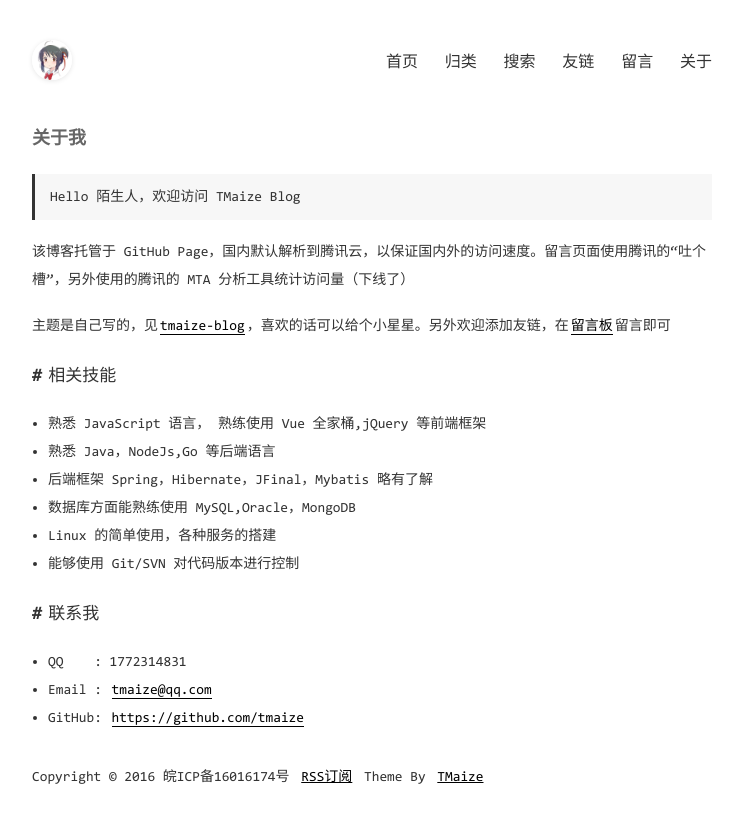
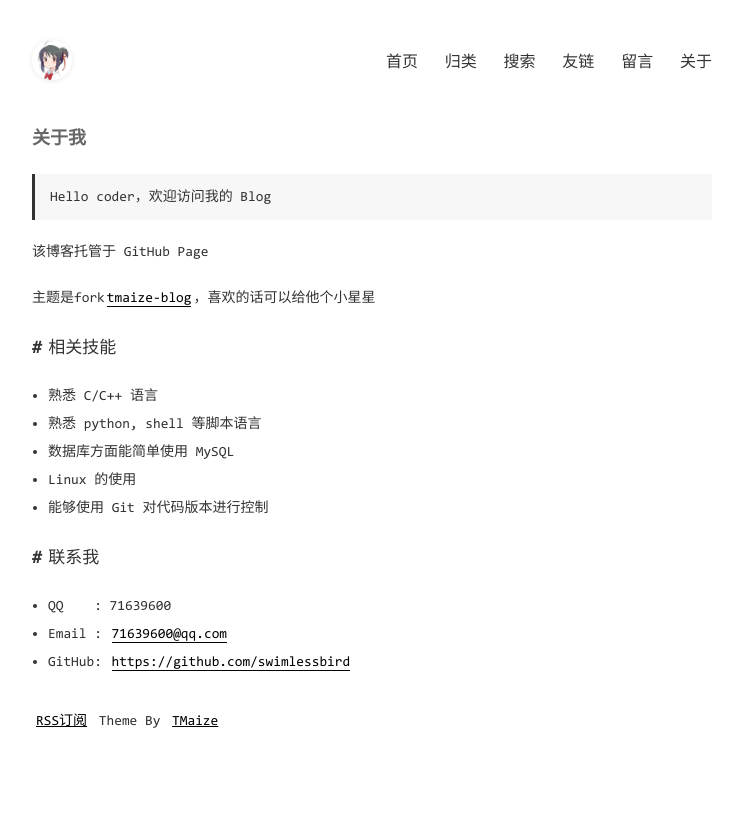
Before and after one commit to swimlessbird/swimlessbird.github.io, a Jekyll site: the page built from pages/about.md, in a window 1280 px wide. Shown: the top 823 px of the page, without its empty margins (268-1011 px from the left). Built offline with Jekyll 4.4.1, drawn with Linux system fonts in a browser that asks for light colours.

Commit message:
change message

```diff
--- a/_config.yml
+++ b/_config.yml
@@ -1,11 +1,10 @@
 encoding: utf-8
 
 # SEO相关信息
-title: TMaize Blog
-description: TMaize的个人博客
-keywords: TMaize,Blog,Java,Html,JavaScript
-author: TMaize
-footerText: 'Copyright © 2016 皖ICP备16016174号'
+title: Sunsuwan Blog
+description: Sunsuwan的个人博客
+keywords: Sunsuwan,Blog,Java,Html,JavaScript
+author: Sunsuwan
 
 # 这些不要动
 permalink: /posts/:year/:month/:day/:title.html
--- a/pages/about.md
+++ b/pages/about.md
@@ -3,30 +3,28 @@ layout: mypost
 title: 关于我
 ---
 
-> Hello 陌生人，欢迎访问 TMaize Blog
+> Hello coder，欢迎访问我的 Blog
 
-该博客托管于 GitHub Page，国内默认解析到腾讯云，以保证国内外的访问速度。留言页面使用腾讯的“吐个槽”，另外使用的腾讯的 MTA 分析工具统计访问量（下线了）
+该博客托管于 GitHub Page
 
-主题是自己写的，见[tmaize-blog](https://github.com/TMaize/tmaize-blog)，喜欢的话可以给个小星星。另外欢迎添加友链，在[留言板](chat.html)留言即可
+主题是fork[tmaize-blog](https://github.com/TMaize/tmaize-blog)，喜欢的话可以给他个小星星
 
 ## 相关技能
 
-- 熟悉 JavaScript 语言， 熟练使用 Vue 全家桶,jQuery 等前端框架
+- 熟悉 C/C++ 语言
 
-- 熟悉 Java，NodeJs,Go 等后端语言
+- 熟悉 python, shell 等脚本语言
 
-- 后端框架 Spring，Hibernate，JFinal，Mybatis 略有了解
+- 数据库方面能简单使用 MySQL
 
-- 数据库方面能熟练使用 MySQL,Oracle，MongoDB
+- Linux 的使用
 
-- Linux 的简单使用，各种服务的搭建
-
-- 能够使用 Git/SVN 对代码版本进行控制
+- 能够使用 Git 对代码版本进行控制
 
 ## 联系我
 
-- QQ&nbsp;&nbsp;&nbsp;&nbsp;: 1772314831
+- QQ&nbsp;&nbsp;&nbsp;&nbsp;: 71639600
 
-- Email&nbsp;: [tmaize@qq.com](http://mail.qq.com/cgi-bin/qm_share?t=qm_mailme&email=YBQNAQkaBSAREU4DDw0)
+- Email&nbsp;: [71639600@qq.com](http://mail.qq.com/cgi-bin/qm_share?t=qm_mailme&email=YBQNAQkaBSAREU4DDw0)
 
-- GitHub: [https://github.com/tmaize](https://github.com/tmaize)
+- GitHub: [https://github.com/swimlessbird](https://github.com/swimlessbird)
```
